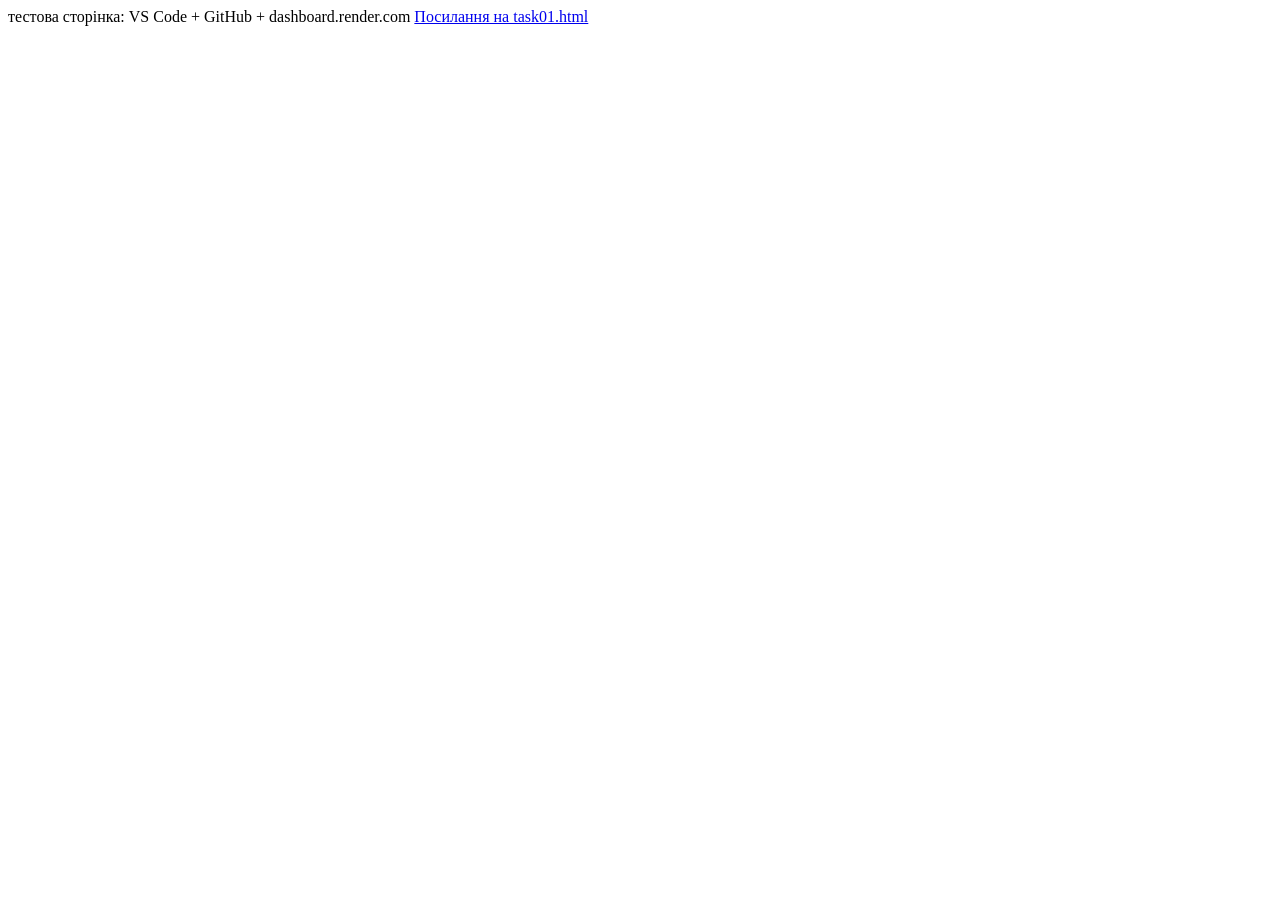
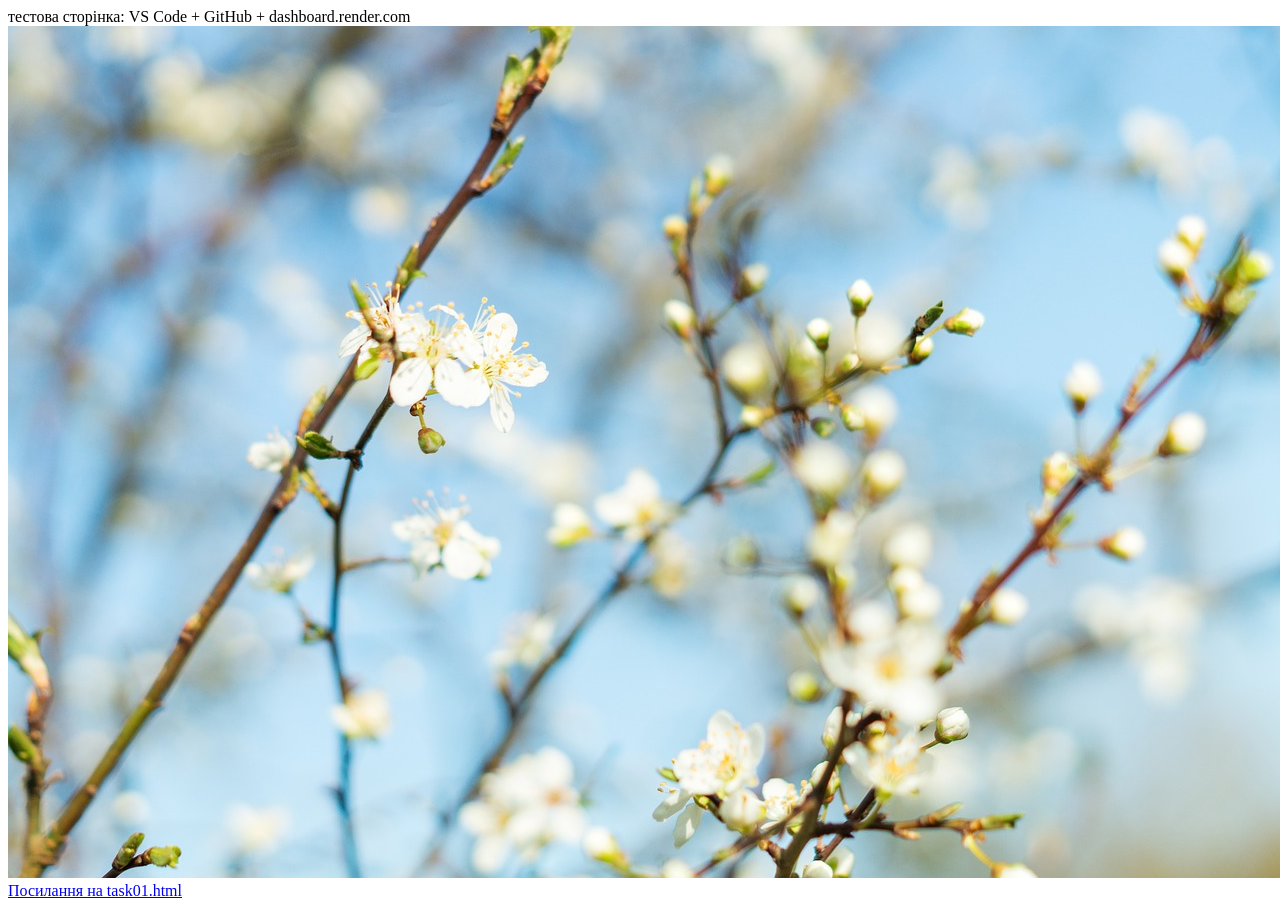
Before and after one commit to felkost/staticSiteexp01, a plain HTML site: page index.html in a window 1280 px wide. Before the commit the page ends 800 px from the top, so only its background shows below. Drawn offline with Linux system fonts and the light colour scheme.

Commit message:
modify index.html next

```diff
--- a/index.html
+++ b/index.html
@@ -5,7 +5,8 @@
 </head>
 <body>
 	тестова сторінка: VS Code + GitHub + dashboard.render.com
-    <!-- <img src="./v1.jpg" alt="Весна"> -->
+    <img src="./v1.jpg" alt="Весна">
+	<br>
 	<a href="task01.html">Посилання на task01.html</a>
 </body>
 </html>
```
